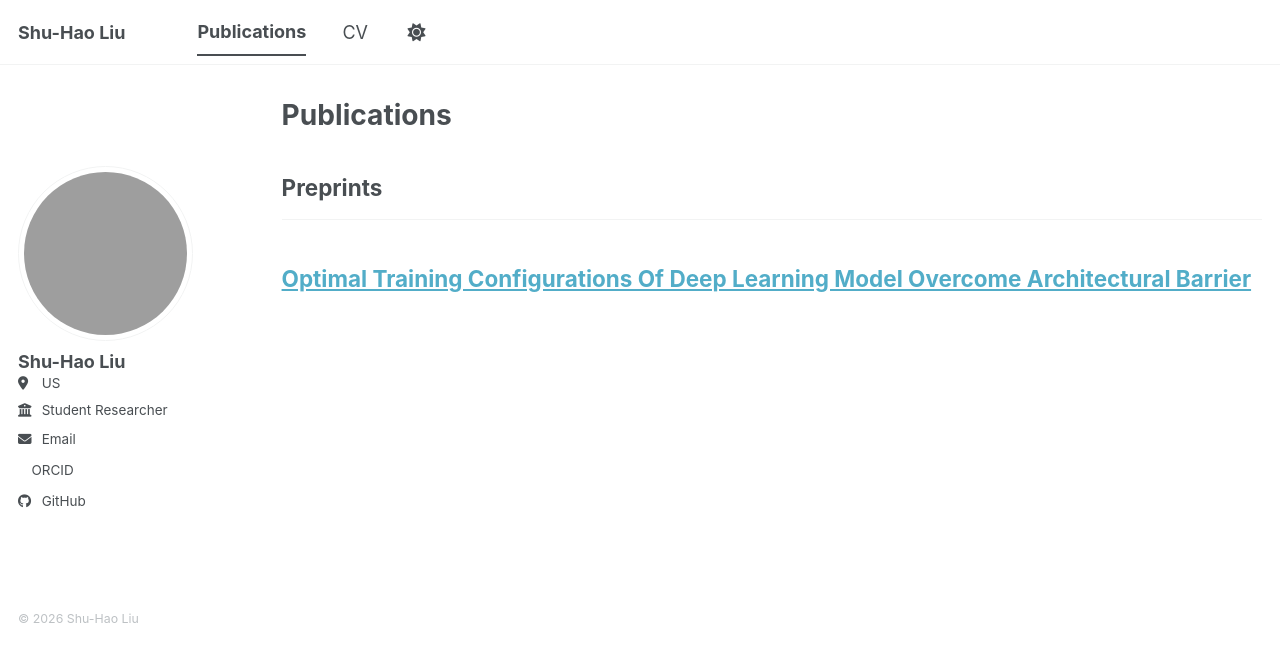
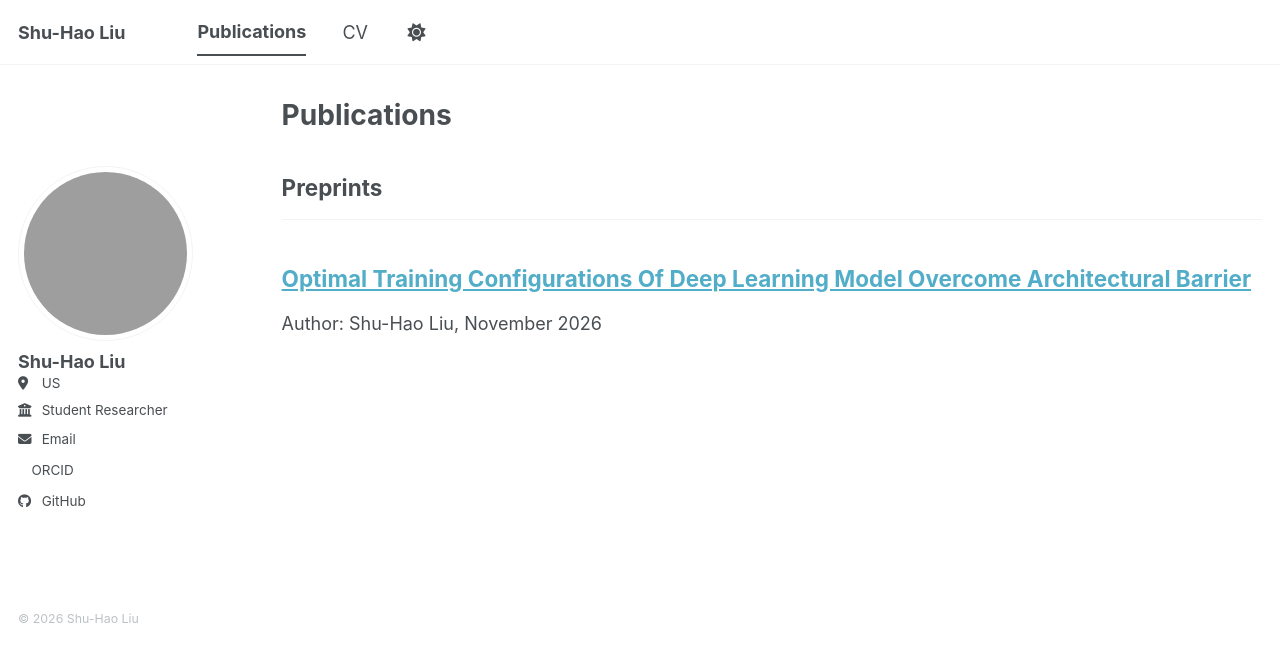
Before and after one commit to shu-hao-liu/shu-hao-liu.github.io, a Jekyll site: the page built from _pages/publications.html, in a window 1280 px wide. Shown: the top 662 px of the page. Built offline with Jekyll 4.4.1, drawn with Linux system fonts in a browser that asks for light colours; a script bundle is joined from its source files by our own code; a style sheet for code colours, icons or effects is not loaded; grey boxes are pictures that could not be loaded.

Commit message:
Add preprint author and date

```diff
--- a/_pages/publications.html
+++ b/_pages/publications.html
@@ -9,6 +9,7 @@ author_profile: true
 
 <h2>Preprints</h2><hr />
 <h2 class="archive__item-title"><a href="https://doi.org/10.21203/rs.3.rs-11847632/v1">Optimal Training Configurations Of Deep Learning Model Overcome Architectural Barrier</a></h2>
+<p>Author: Shu-Hao Liu, November 2026</p>
 
 <!-- New style rendering if publication categories are defined -->
 {% if site.publication_category %}
```
